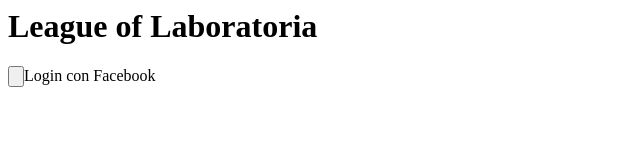
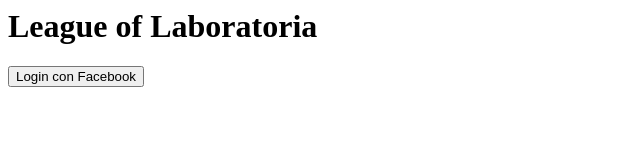
Before and after one commit to pamearteaga/LeagueOfLaboratoria, a plain HTML site: page index.html in a window 1280 px wide. Shown: the whole page, without its empty margins (0-640 px from the left). Drawn offline with nearby package versions, Linux system fonts and the light colour scheme; no server answers.

Commit message:
login face

```diff
--- a/index.html
+++ b/index.html
@@ -44,7 +44,7 @@
 
 <body>
     <h1>League of Laboratoria</h1>
-    <input type="button" onclick="facebookLogin()">Login con Facebook</input>
+    <input type="button" onclick="facebookLogin()" value="Login con Facebook"></input>
     <div id="champions"></div>
 
     <script src="assets/app.js"></script>
```
